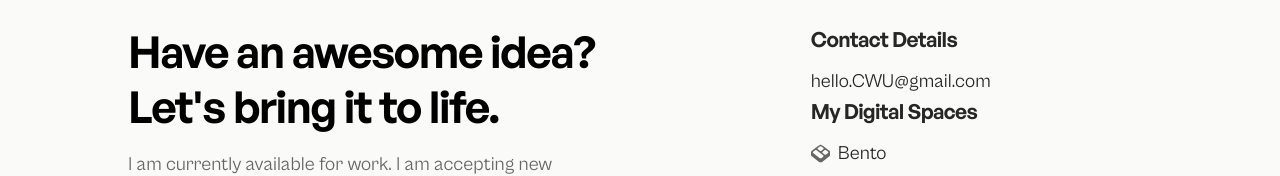
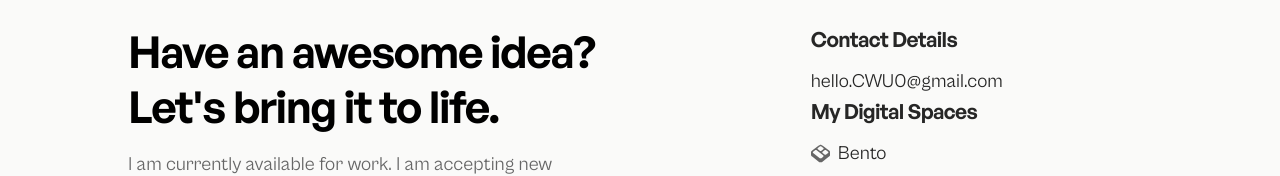
Before and after one commit to CodeWithUsman0/folio, a React (Vite) app: page / in a window 1280 px wide. Shown: the part 6882-7058 px from the top of the page. Built offline with nearby package versions, Linux system fonts and the light colour scheme.

Commit message:
Update Contact.jsx

```diff
--- a/src/components/homepage/Contact.jsx
+++ b/src/components/homepage/Contact.jsx
@@ -127,12 +127,12 @@ export default function Contact() {
             <h4 className="text-body-1 2xl:text-4xl font-semibold">Contact Details</h4>
             <div className="flex flex-col space-y-3 text-body-2 2xl:text-3xl">
               <a
-                href="mailto:hello.CWU@gmail.com"
+                href="mailto:hello.CWU0@gmail.com"
                 className="group relative w-fit cursor-pointer"
                 target="_blank"
                 rel="noreferrer"
               >
-                <span>hello.CWU@gmail.com</span>
+                <span>hello.CWU0@gmail.com</span>
                 <span className="absolute bottom-0 left-0 h-[0.12em] w-0 rounded-full bg-secondary-600 duration-300 ease-in-out group-hover:w-full"></span>
               </a>
 
```
